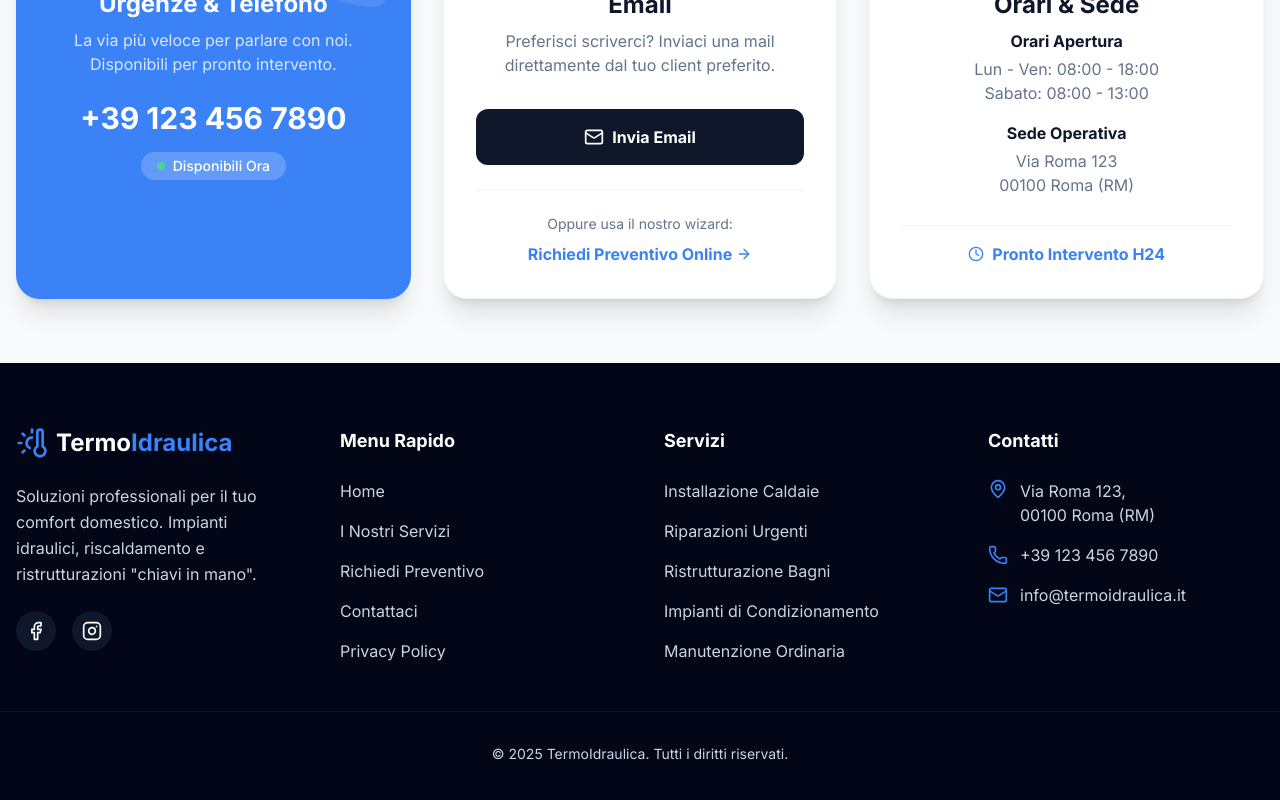
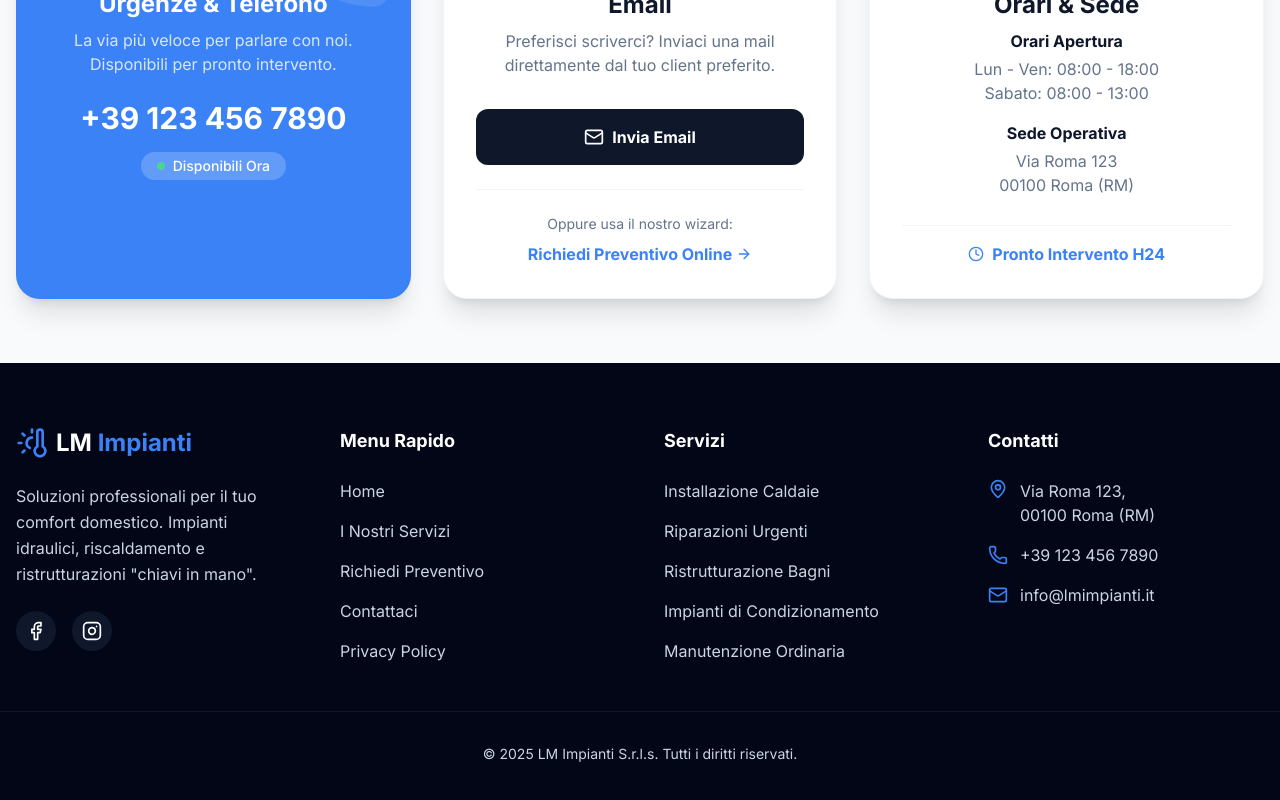
Before and after one commit to lucadibelardino/termoidraulica.746, a React (Vite) app: page /contatti in a window 1280 px wide. Shown: the part 568-1368 px from the top of the page. Built offline with nearby package versions, Linux system fonts and the light colour scheme.

Commit message:
chore: Rebrand to LM Impianti S.r.l.s.

```diff
--- a/src/components/Footer.tsx
+++ b/src/components/Footer.tsx
@@ -9,7 +9,7 @@ const Footer = () => {
                 <div>
                     <div className="flex items-center gap-2 text-white font-bold text-2xl mb-6">
                         <ThermometerSun className="w-8 h-8 text-secondary" />
-                        <span>Termo<span className="text-secondary">Idraulica</span></span>
+                        <span>LM <span className="text-secondary">Impianti</span></span>
                     </div>
                     <p className="leading-relaxed mb-6">
                         Soluzioni professionali per il tuo comfort domestico. Impianti idraulici, riscaldamento e ristrutturazioni "chiavi in mano".
@@ -62,13 +62,13 @@ const Footer = () => {
                         </li>
                         <li className="flex items-center gap-3">
                             <Mail className="w-5 h-5 text-secondary shrink-0" />
-                            <a href="mailto:info@termoidraulica.it?subject=Richiesta%20Informazioni" className="hover:text-white transition-colors">info@termoidraulica.it</a>
+                            <a href="mailto:info@lmimpianti.it?subject=Richiesta%20Informazioni" className="hover:text-white transition-colors">info@lmimpianti.it</a>
                         </li>
                     </ul>
                 </div>
             </div>
             <div className="container mx-auto px-4 pt-8 mt-12 border-t border-slate-900 text-center text-sm">
-                <p>&copy; {new Date().getFullYear()} TermoIdraulica. Tutti i diritti riservati.</p>
+                <p>&copy; {new Date().getFullYear()} LM Impianti S.r.l.s. Tutti i diritti riservati.</p>
             </div>
         </footer>
     );
--- a/src/components/Navbar.tsx
+++ b/src/components/Navbar.tsx
@@ -70,7 +70,7 @@ const Navbar = () => {
                 {/* Logo */}
                 <Link to="/" className="flex items-center gap-2 text-primary font-bold text-2xl">
                     <ThermometerSun className="w-8 h-8 text-secondary" />
-                    <span>Termo<span className="text-secondary">Idraulica</span></span>
+                    <span>LM <span className="text-secondary">Impianti</span></span>
                 </Link>
 
                 {/* Desktop Menu */}
--- a/src/pages/Contact.tsx
+++ b/src/pages/Contact.tsx
@@ -67,7 +67,7 @@ const Contact = () => {
                         <p className="text-slate-500 mb-8">Preferisci scriverci? Inviaci una mail direttamente dal tuo client preferito.</p>
 
                         <a
-                            href="mailto:info@termoidraulica.it"
+                            href="mailto:info@lmimpianti.it"
                             className="w-full py-4 bg-slate-900 text-white rounded-xl font-bold hover:bg-slate-800 transition-colors flex items-center justify-center gap-2"
                         >
                             <Mail className="w-5 h-5" /> Invia Email
--- a/src/pages/Privacy.tsx
+++ b/src/pages/Privacy.tsx
@@ -16,8 +16,8 @@ const Privacy = () => {
 
                     <h3>1. Titolare del Trattamento</h3>
                     <p>
-                        Il titolare del trattamento dei dati è l'azienda <strong>Termoidraulica [Nome Cognome/Ragione Sociale]</strong>.<br />
-                        Per qualsiasi richiesta relativa alla privacy, puoi contattarci all'indirizzo email: <a href="mailto:info@termoidraulica.it">info@termoidraulica.it</a>.
+                        Il titolare del trattamento dei dati è l'azienda <strong>LM Impianti S.r.l.s.</strong>.<br />
+                        Per qualsiasi richiesta relativa alla privacy, puoi contattarci all'indirizzo email: <a href="mailto:info@lmimpianti.it">info@lmimpianti.it</a>.
                     </p>
 
                     <h3>2. Tipologia di Dati Raccolti</h3>
@@ -68,7 +68,7 @@ const Privacy = () => {
                         <li>Revocare il consenso in qualsiasi momento.</li>
                     </ul>
                     <p>
-                        Per esercitare tali diritti, scrivi a <a href="mailto:info@termoidraulica.it">info@termoidraulica.it</a>.
+                        Per esercitare tali diritti, scrivi a <a href="mailto:info@lmimpianti.it">info@lmimpianti.it</a>.
                     </p>
 
 
```
